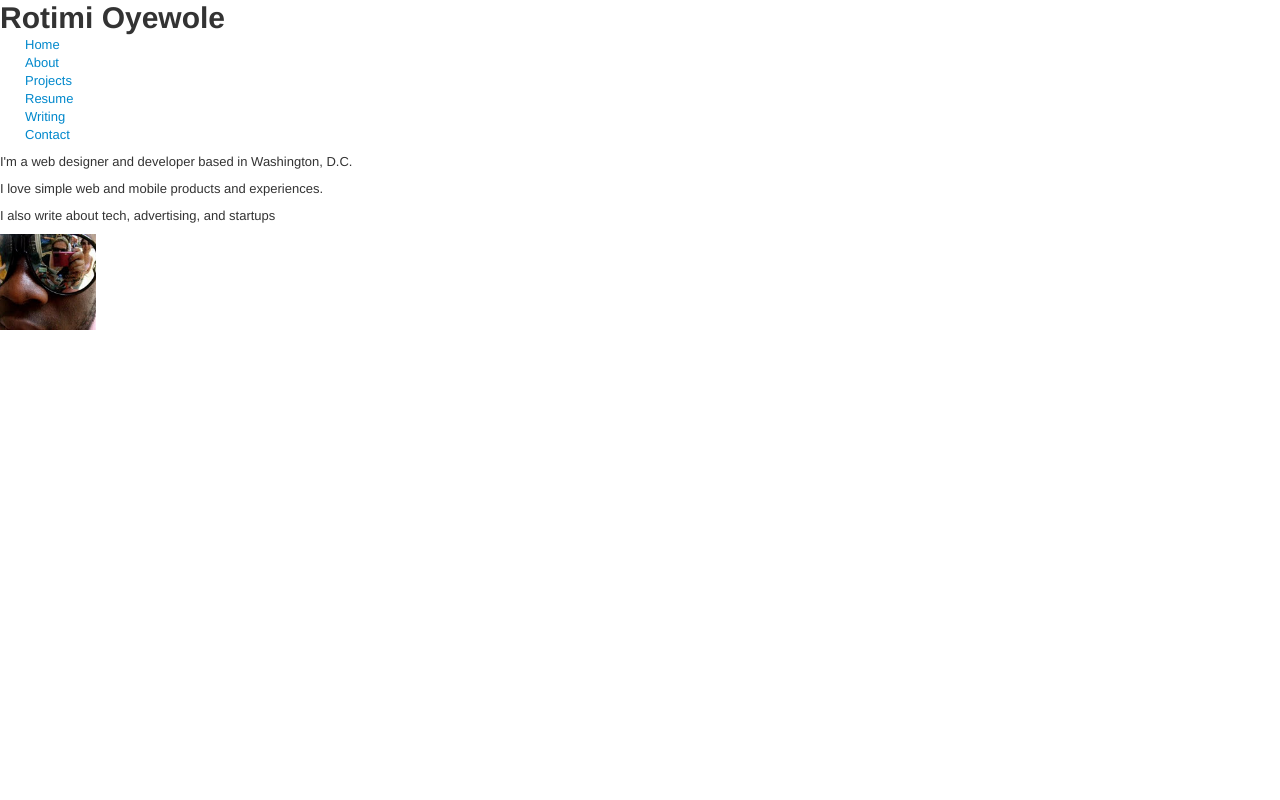
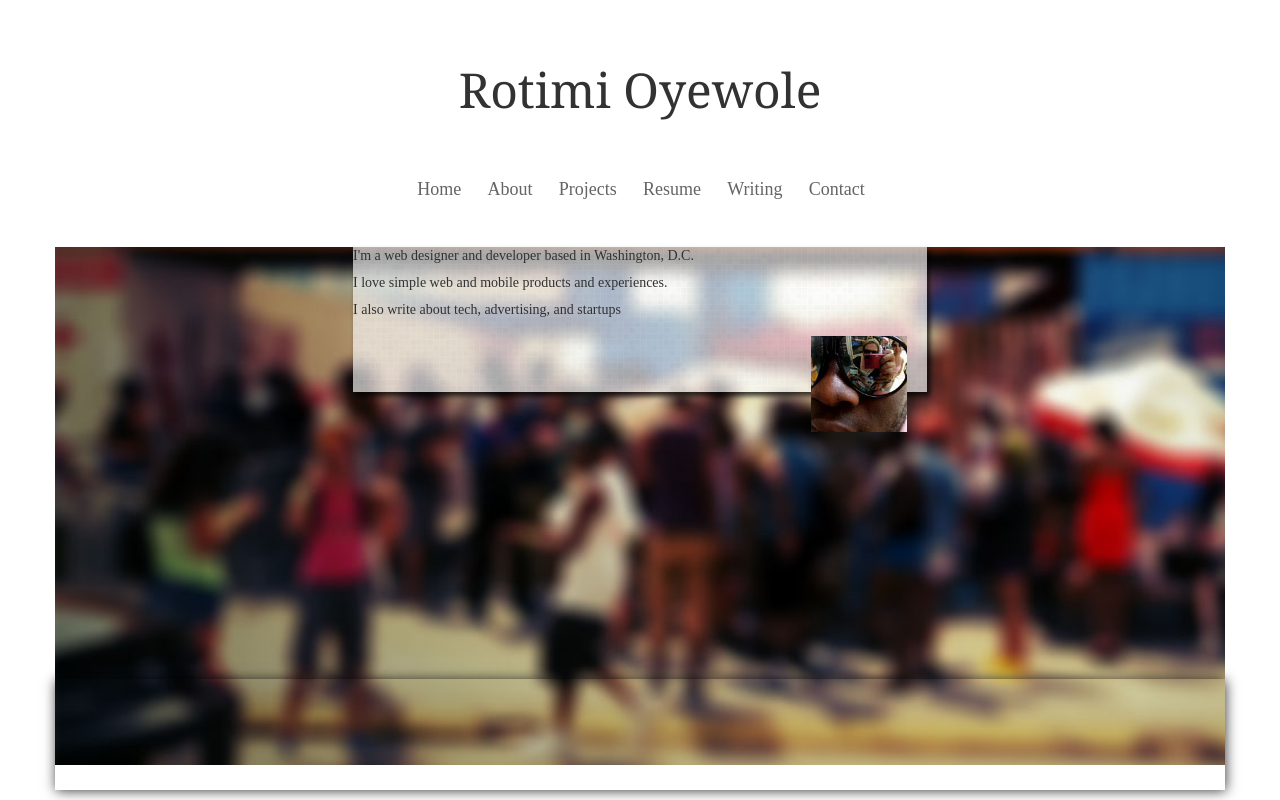
Before and after one commit to rowteeme/Rowteeme, a plain HTML site: page index.html in a window 1280 px wide. Drawn offline with nearby package versions, Linux system fonts and the light colour scheme.

Commit message:
Header Complete, Splash in place
Header is complete, now looking to finalize splash and place Intro
section within like mockup. Footer still needs to be sorted out.

```diff
--- a/css/style.css
+++ b/css/style.css
@@ -1,66 +1,94 @@
-html {
+/*html {
 	background:url(rowteeme-bg.jpg) no-repeat center center fixed;
 	-webkit-background-size: cover;
 	-moz-background-size: cover;
 	-o-background-size: cover;
 	background-size: cover;
+
 }
+*/
+
 
 header {
-	font-family: 'HeadlandOne', Helvetica, Arial, sans-serif;
-	background-color: rgba(50,50,50,0.58);
-	width: 415px;
-	height: 125px;
-	margin: 90px 15px 30px;
-	padding: 5px 30px 5px 30px;
+
+	margin-top: 72px;
+	text-align: center;
+
 }
 
 h1 {
-	font-size: 40px;
-	font-weight: 300;
+
+	font-family: 'Museo Slab', Georgia, "Times New Roman", Times, serif;
+	font-size: 48px;
+	font-weight: 500;
+	color: #323232;
+}
+
+
+
+nav {
+	font-family: 'Proxima Nova';
 
 }
 
-.normal {
-	color: #ffffff;
-
-}
-
-nav {
-	font-family: 'Aller';
-	margin-left: 50px;
-}
-
 nav ul {
+	margin-top: 72px;
+	margin-bottom: 47px;
 	list-style: none;
 
 }
 
 nav li {
-	font-size: 20px;
-	line-height: 40px;
-	margin-right: 7px;
+	font-size: 18px;
+	margin-right: 23px;
+	display: inline;
 	}
 
-a {
-	color: #ffffff;
-	text-decoration: none;
+nav li a {
+	color: #646464;
 }
 
-aside {
+.splash {
+ 	background: url(../img/splash.jpg) no-repeat top center;
+ 	-webkit-background-size: cover;
+	-moz-background-size: cover;
+	-o-background-size: cover;
+	background-size: cover;
+ 	height: 518px;
+
+
+ }
+
+ section.intro {
+ 	background:url(../img/grey.png) repeat;
+	-webkit-box-shadow: 3px 4px 5px rgba(0,0,0,.75);
+	-moz-box-shadow: 3px 4px 5px rgba(0,0,0,.75);
+	box-shadow: 3px 4px 5px rgba(0,0,0,.75);
+	width: 574px;
+	height: 145px;
+	margin: 0 auto;
+
+ }
+
+.intro p {
 	font-family: 'Proxima Nova';
 	font-size: 14px;
 	color: #323232;
-	background:url(grey.png) repeat;
-	width: 564px;
-	height: 136px;
-	padding-top: 18px;
-	-moz-box-shadow: 3px 5px 3px 0px #323232;
-	-webkit-box-shadow: 3px 5px 3px 0px #3232332;
-	box-shadow: 3px 5px 3px 0px #323232;
+
+
 }
 
-aside img {
-	float: left;
+
+
+.intro img {
+	float: right;
 	margin: 8px 20px 15px 15px;
 }
+
+footer {
+	-webkit-box-shadow: 1px 1px 12px rgba(0,0,0,.75);
+	-moz-box-shadow: 1px 1px 12px rgba(0,0,0,.75);
+	box-shadow: 1px 1px 12px rgba(0,0,0,.75);
+	height: 111px;
+	margin-top: -86px;
+}
--- a/index.html
+++ b/index.html
@@ -2,7 +2,9 @@
 <!--[if lt IE 7]>      <html class="no-js lt-ie9 lt-ie8 lt-ie7"> <![endif]-->
 <!--[if IE 7]>         <html class="no-js lt-ie9 lt-ie8"> <![endif]-->
 <!--[if IE 8]>         <html class="no-js lt-ie9"> <![endif]-->
-<!--[if gt IE 8]><!--> <html class="no-js"> <!--<![endif]-->
+<!--[if gt IE 8]><!-->
+
+<html class="no-js"> <!--<![endif]-->
     <head>
         <meta charset="utf-8">
         <meta http-equiv="X-UA-Compatible" content="IE=edge,chrome=1">
@@ -16,6 +18,7 @@
         <link rel="stylesheet" href="css/main.css">
         <link rel="stylesheet" href="css/bootstrap.css">
         <link rel="stylesheet" href="css/bootstrap-responsive.css">
+        <link rel="stylesheet" href="css/style.css">
 
         <script src="js/modernizr-2.6.2.min.js"></script>
     </head>
@@ -23,10 +26,10 @@
         <!--[if lt IE 7]>
             <p class="chromeframe">You are using an outdated browser. <a href="http://browsehappy.com/">Upgrade your browser today</a> or <a href="http://www.google.com/chromeframe/?redirect=true">install Google Chrome Frame</a> to better experience this site.</p>
         <![endif]-->
+        <div class="container">
 
             <header>
                 <h1>Rotimi Oyewole</h1>
-        </header>
                 <nav>
                     <ul>
                         <li><a href="#">Home</a></li>
@@ -37,12 +40,23 @@
                         <li><a href="#">Contact</a></li>
                     </ul>
                 </nav>
+            </header>
+
+            <div class="splash">
                 <section class="intro">
                     <p>I'm a web designer and developer based in Washington, D.C.</p>
                     <p>I love simple web and mobile products and experiences.</p>
                     <p>I also write about tech, advertising, and startups</p>
                     <img src="img/avatar.jpg" height="96px" width="96px" />
                 </section><!--end intro-->
+
+
+            </div><!--splash-->
+            <footer>
+            </footer><!--end footer-->
+        </div><!--end container-->
+
+
 
 
         <script src="//ajax.googleapis.com/ajax/libs/jquery/1.8.0/jquery.min.js"></script>
```
Also changed, not shown: img/splash.jpg (added), 1 other file. Lines whose indentation alone changed are shown as unchanged.
